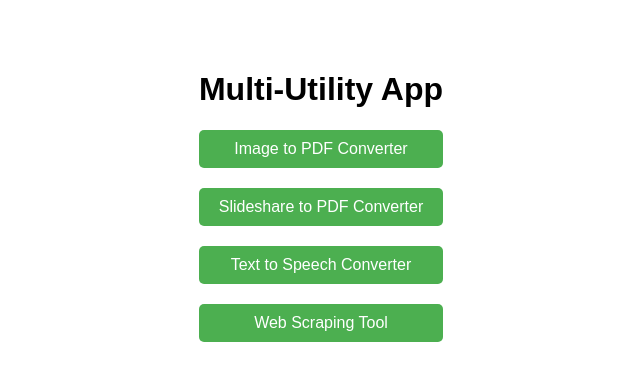
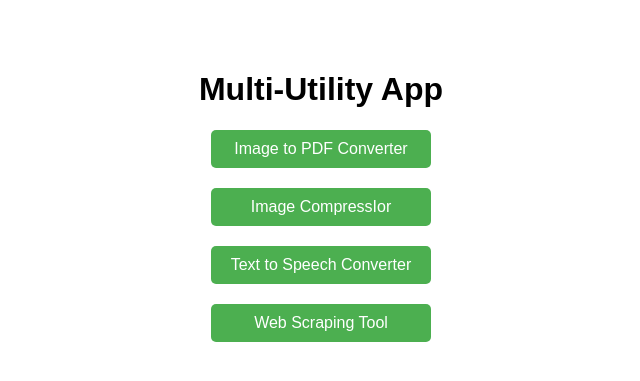
Before and after one commit to Nirantarr/Multi-Utility-App, a Flask app: page / in a window 1280 px wide. Shown: the top 381 px of the page, without its empty margins (319-959 px from the left). Run offline with Flask 3, Linux system fonts and the light colour scheme.

Commit message:
Updated Routes, Replaced slideshare_to_pdf to Image_compressor

```diff
--- a/app.py
+++ b/app.py
@@ -11,17 +11,17 @@ def home():
 @app.route('/image_to_pdf')
 def image_to_pdf():
     subprocess.call(["python", "scripts/image_to_pdf.py"])
-    return "Image to PDF conversion complete!"
+    return "IMAGE TO PDF CONVERSION COMPLETED..!"
 
-@app.route('/slideshare_to_pdf')
-def slideshare_to_pdf():
-    subprocess.call(["python", "scripts/slideshare_to_pdf.py"])
-    return "Slideshare to PDF conversion complete!"
+@app.route('/image_compressor')
+def image_compressor():
+    subprocess.call(["python", "scripts/Image_compressor.py"])
+    return "IMAGE COMPRESSION COMPLETED..!"
 
 @app.route('/text_to_speech')
 def text_to_speech():
     subprocess.call(["python", "scripts/text_to_speech.py"])
-    return "Text to Speech conversion complete!"
+    return "TEXT TO SPEECH CONVERSION COMPLETED..!"
 
 @app.route('/web_scraping')
 def web_scraping():
--- a/templates/index.html
+++ b/templates/index.html
@@ -10,7 +10,7 @@
     <h1>Multi-Utility App</h1>
     <div class="button-container">
         <button onclick="window.location.href='/image_to_pdf'">Image to PDF Converter</button>
-        <button onclick="window.location.href='/slideshare_to_pdf'">Slideshare to PDF Converter</button>
+        <button onclick="window.location.href='/image_compressor'">Image CompressIor</button>
         <button onclick="window.location.href='/text_to_speech'">Text to Speech Converter</button>
         <button onclick="window.location.href='/web_scraping'">Web Scraping Tool</button>
     </div>
```
